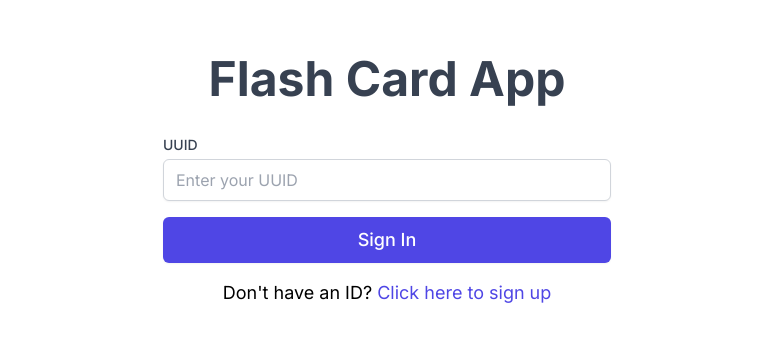
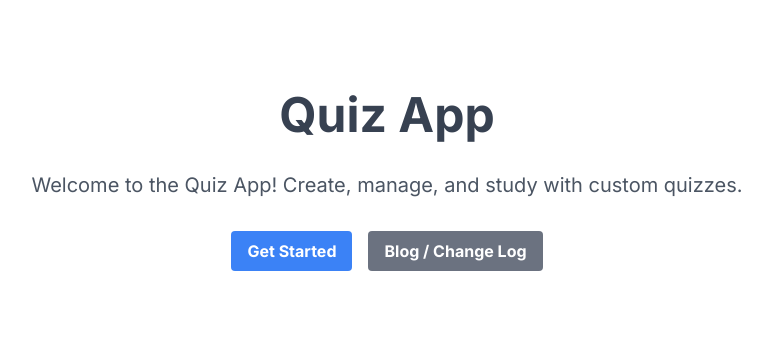
Before and after one commit to shagene/flashcard, a Next.js app: page / in a window 1280 px wide. Shown: the part 219-560 px from the top of the page, without its empty margins (253-1025 px from the left). Built offline with nearby package versions, Linux system fonts and the light colour scheme.

Commit message:
Updated the structure to start with a landing page that leads to either auth or blog

```diff
--- a/src/components/LayoutAuth.tsx
+++ b/src/components/LayoutAuth.tsx
@@ -61,14 +61,14 @@ const LayoutAuth = ({ children }: Props) => {
   return (
     <>
       <Head>
-        <title>Flash Card App</title>
+        <title>Quiz App</title>
         <meta name="description" content="To help with test prep." />
         <meta name="keywords" content="questions, quizzes, study" />
         <meta name="author" content="Steven Hagene" />
       </Head>
       <div className={inter.className}>
         <div className="appbar">
-          <div className="title text-lg">Flash Card App</div>
+          <div className="title text-lg">Quiz App</div>
 
           <div className="user-info text-lg">
             {userEmail ? <span>{userEmail}</span> : <span>No email found</span>}
--- a/src/components/LayoutNonAuth.tsx
+++ b/src/components/LayoutNonAuth.tsx
@@ -14,7 +14,7 @@ export default function RootLayout({
   return (
     <>
       <Head>
-        <title>Flash Card App</title>
+        <title>Quiz App</title>
         <meta name="description" content="To help with test prep." />
         <meta name="keywords" content="questions, quizzes, study" />
         <meta name="author" content="Steven Hagene" />
--- /dev/null
+++ b/src/pages/auth.tsx
@@ -0,0 +1,26 @@
+// src/pages/auth.tsx
+import React, { useState } from "react";
+import Layout from "../components/LayoutNonAuth";
+import SigninForm from "../components/SigninForm";
+import SignupForm from "../components/SignupForm";
+
+const AuthPage = () => {
+  const [showSignup, setShowSignup] = useState(false);
+
+  return (
+    <Layout>
+      <div className="flex flex-col items-center justify-center min-h-screen space-y-8">
+        <h1 className="text-5xl font-bold text-gray-700">Authentication</h1>
+        <div className="w-full max-w-md">
+          {!showSignup ? (
+            <SigninForm setShowSignup={setShowSignup} />
+          ) : (
+            <SignupForm setShowSignup={setShowSignup} />
+          )}
+        </div>
+      </div>
+    </Layout>
+  );
+};
+
+export default AuthPage;
--- /dev/null
+++ b/src/pages/blog/index.tsx
@@ -0,0 +1,16 @@
+// src/pages/blog/index.tsx
+import React from "react";
+import Layout from "../../components/LayoutNonAuth";
+
+const BlogPage = () => {
+  return (
+    <Layout>
+      <div className="flex flex-col items-center justify-center min-h-screen space-y-8">
+        <h1 className="text-5xl font-bold text-gray-700">Blog / Change Log</h1>
+        {/* Add your blog posts or change log entries here */}
+      </div>
+    </Layout>
+  );
+};
+
+export default BlogPage;
--- a/src/pages/index.tsx
+++ b/src/pages/index.tsx
@@ -1,26 +1,32 @@
-// src/pages/index.tsx
-import React, { useState } from "react";
+// src/pages/landing.tsx
+import React from "react";
 import Layout from "../components/LayoutNonAuth";
-import SigninForm from "../components/SigninForm";
-import SignupForm from "../components/SignupForm";
+import Link from "next/link";
 
-const HomePage = () => {
-  const [showSignup, setShowSignup] = useState(false);
-
+const LandingPage = () => {
   return (
     <Layout>
-      <div className="flex flex-col items-center justify-center min-h-screen space-y-8 ">
-        <h1 className="text-5xl font-bold text-gray-700">Flash Card App</h1>
-        <div className="w-full max-w-md">
-          {!showSignup ? (
-            <SigninForm setShowSignup={setShowSignup} />
-          ) : (
-            <SignupForm setShowSignup={setShowSignup} />
-          )}
+      <div className="flex flex-col items-center justify-center min-h-screen space-y-8">
+        <h1 className="text-5xl font-bold text-gray-700">Quiz App</h1>
+        <p className="text-xl text-gray-600">
+          Welcome to the Quiz App! Create, manage, and study with custom
+          quizzes.
+        </p>
+        <div className="space-x-4">
+          <Link href="/auth">
+            <button className="px-4 py-2 font-bold text-white bg-blue-500 rounded hover:bg-blue-700">
+              Get Started
+            </button>
+          </Link>
+          <Link href="/blog">
+            <button className="px-4 py-2 font-bold text-white bg-gray-500 rounded hover:bg-gray-700">
+              Blog / Change Log
+            </button>
+          </Link>
         </div>
       </div>
     </Layout>
   );
 };
 
-export default HomePage;
+export default LandingPage;
```
